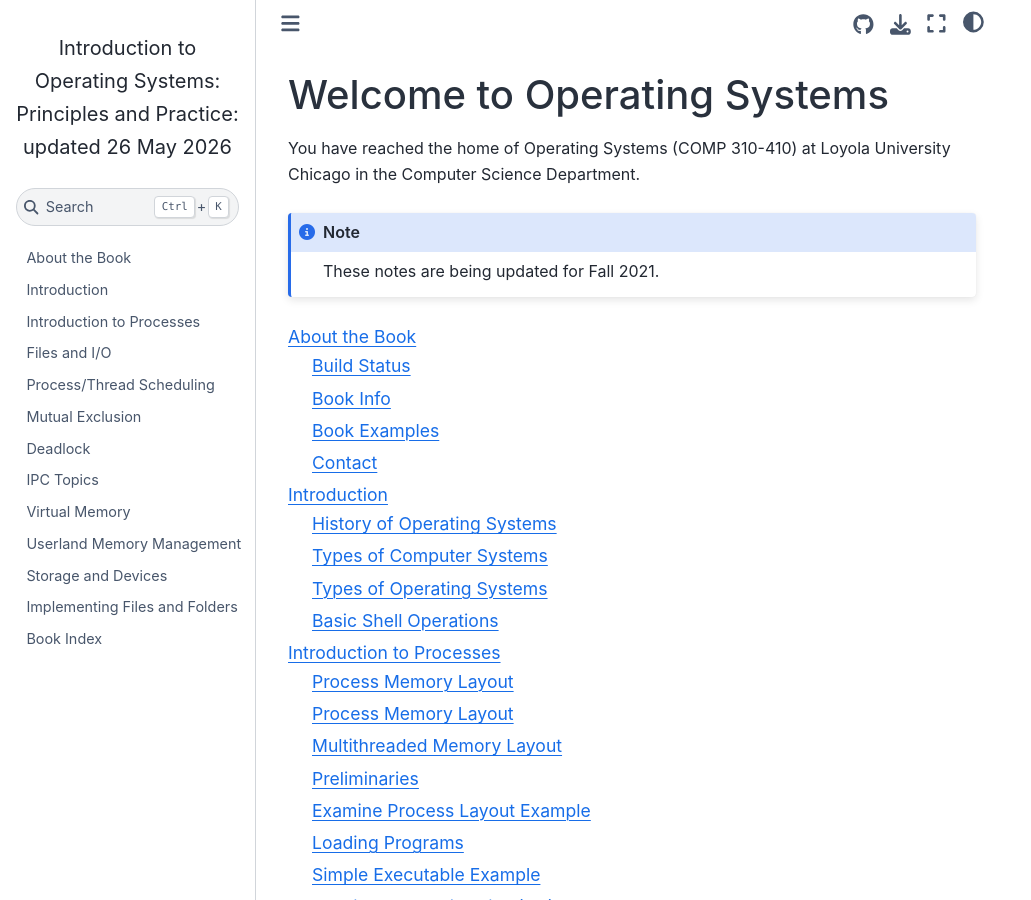
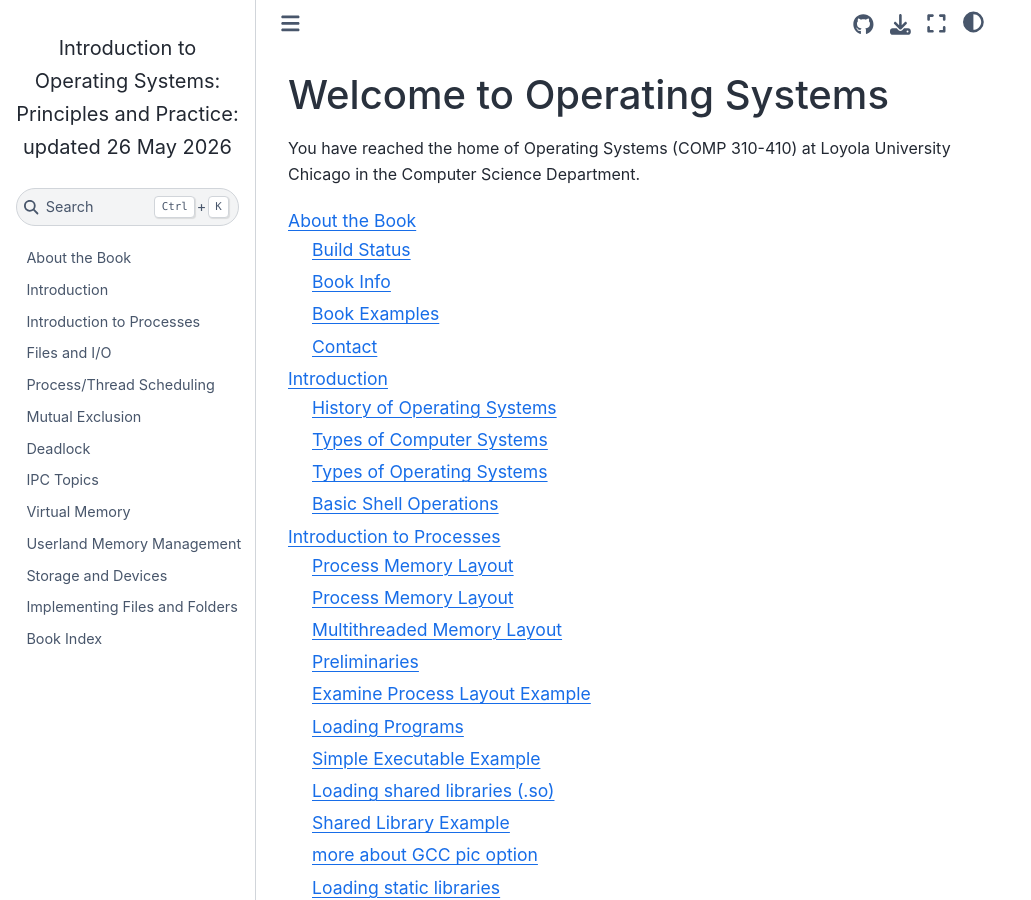
Before and after one commit to LoyolaChicagoBooks/operatingsystems, a Sphinx documentation site: the page built from source/index.rst, in a window 1280 px wide and 900 px high. Shown: the whole window, without its empty margins (0-1031 px from the left). Built offline with Sphinx 7.4.7 and the Sphinx Book theme 1.1.4, drawn with Linux system fonts in a browser that asks for light colours.

Commit message:
remove the note about updates since we have already done them

```diff
--- a/source/index.rst
+++ b/source/index.rst
@@ -8,8 +8,6 @@ Welcome to Operating Systems
 
 You have reached the home of Operating Systems (COMP 310-410) at Loyola University Chicago in
 the Computer Science Department.
-
-.. note:: These notes are being updated for Fall 2021.
 
 .. toctree::
    :maxdepth: 2
```
